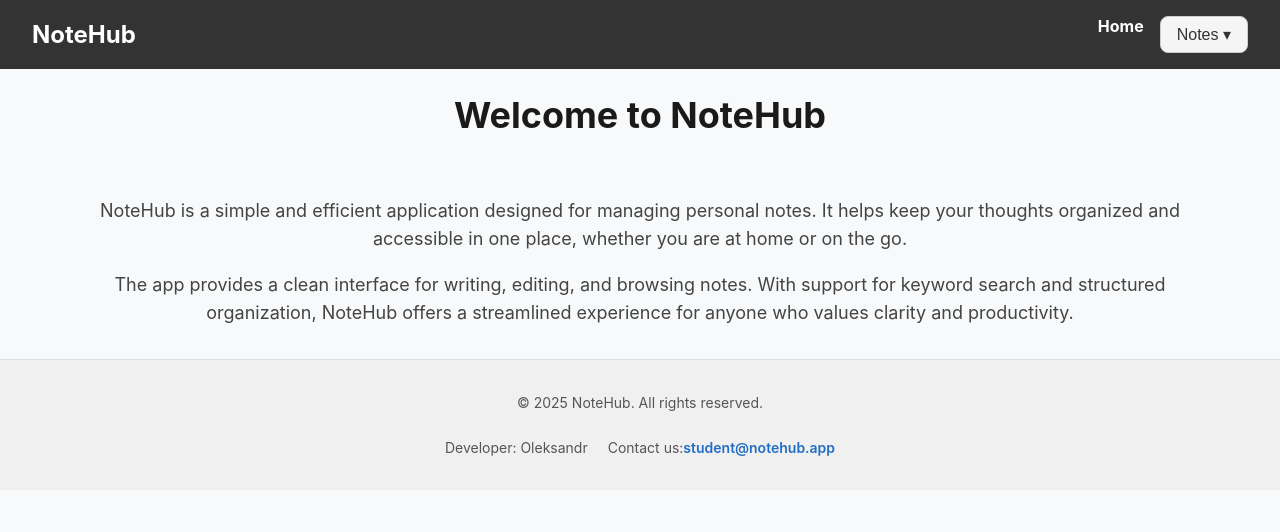
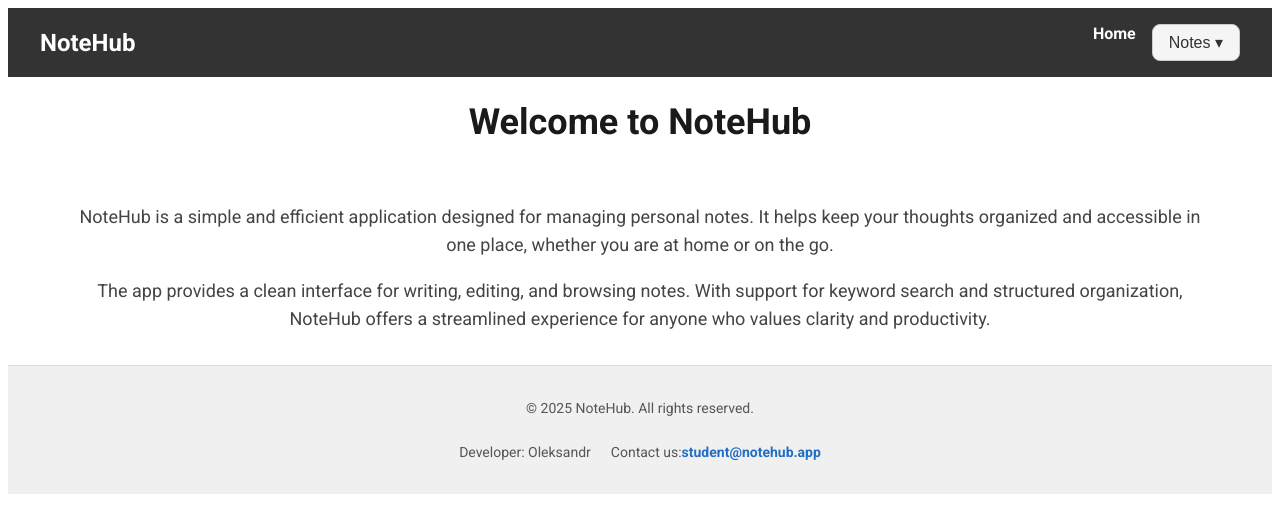
Before and after one commit to Oleksandr-Alex-02/08-zustand, a Next.js app: page / in a window 1280 px wide. Shown: the top 532 px of the page. Built offline with nearby package versions, Linux system fonts and the light colour scheme.

Commit message:
Font-google

```diff
--- a/app/globals.css
+++ b/app/globals.css
@@ -1,9 +1,7 @@
 body {
-  font-family: -apple-system, BlinkMacSystemFont, "Segoe UI", Roboto, Oxygen,
-    Ubuntu, Cantarell, "Helvetica Neue", sans-serif;
-  display: flex;
-  flex-direction: column;
-  min-height: 100vh;
-  margin: 0;
-  background-color: #f8f9fa;
+  color: var(--foreground);
+  background: var(--background);
+  font-family: var(--font-roboto), sans-serif;
+  -webkit-font-smoothing: antialiased;
+  -moz-osx-font-smoothing: grayscale;
 }
--- a/app/layout.tsx
+++ b/app/layout.tsx
@@ -1,19 +1,17 @@
 import type { Metadata } from "next";
-import { Geist, Geist_Mono } from "next/font/google";
+import { Roboto } from 'next/font/google';
+
 import "./globals.css";
 
 import Header from "@/components/Header/Header";
 import Footer from "@/components/Footer/Footer";
 import TanStackProvider from "@/components/TanStackProvider/TanStackProvider";
 
-const geistSans = Geist({
-  variable: "--font-geist-sans",
-  subsets: ["latin"],
-});
-
-const geistMono = Geist_Mono({
-  variable: "--font-geist-mono",
-  subsets: ["latin"],
+const roboto = Roboto({
+  subsets: ['latin'],
+  weight: ['400', '700'],
+  variable: '--font-roboto',
+  display: 'swap',
 });
 
 export const metadata: Metadata = {
@@ -42,7 +40,7 @@
 }>) {
   return (
     <html lang="en">
-      <body className={`${geistSans.variable} ${geistMono.variable}`}>
+      <body className={roboto.variable}>
         <TanStackProvider>
           <Header />
           {children}
```
